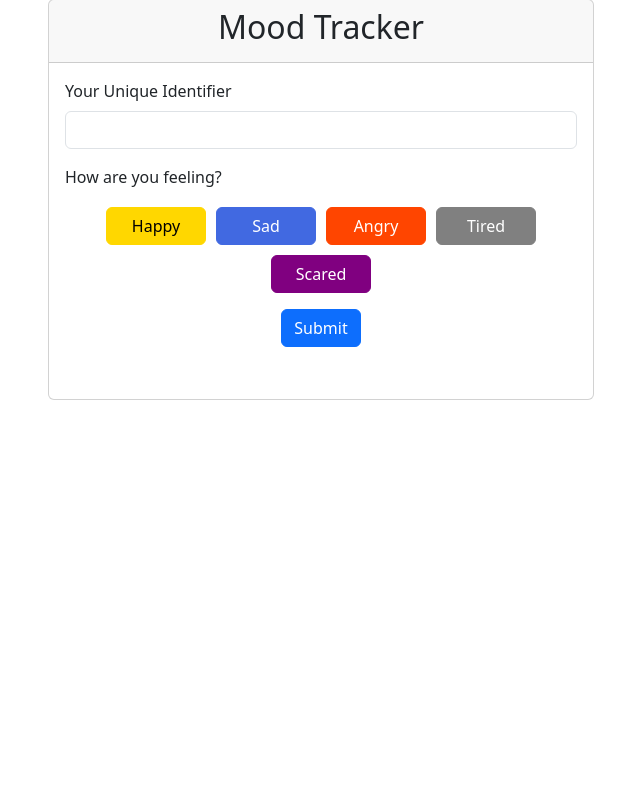
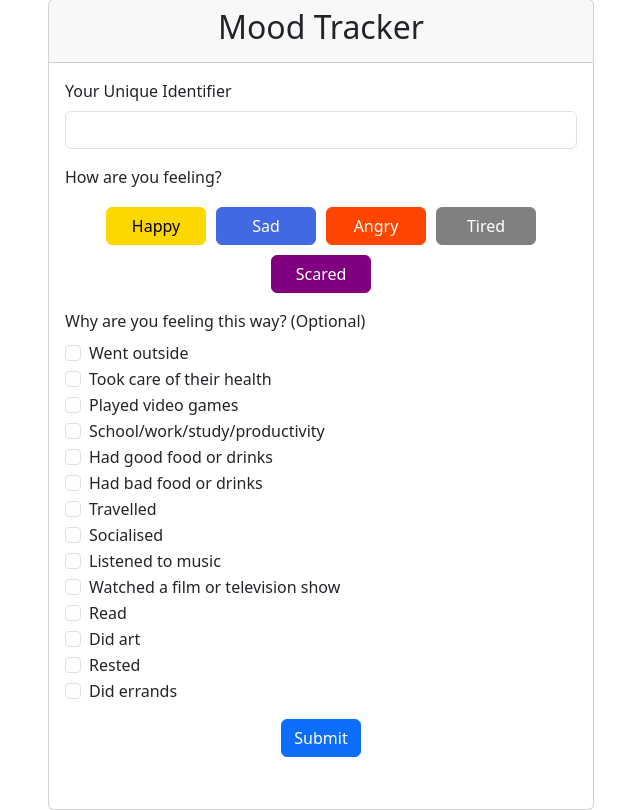
Before and after one commit to cybergemm/vibe_check, a Flask app: page / in a window 1280 px wide. Shown: the part 49-859 px from the top of the page, without its empty margins (319-959 px from the left). Before the commit the page ends 449 px from the top, so only its background shows below. Run offline with Flask 3, Linux system fonts and the light colour scheme.

Commit message:
Updated 'index.html'.
Updated the file named 'index.html' to have a section with some reasons (i.e. 'Went outside.', 'Took care of their health.', 'Played video games.', 'School/work/study/productivity.', 'Had good food or drinks.', 'Had bad food or drinks.', 'Travelled.', 'Socialised.', 'Listened to music.', 'Watched a film or television show.', 'Read.', 'Did art.', 'Rested.', and 'Did errands.') for its users' respective moods. Each of those reasons is implemented as a Bootstrap form-check, with unique IDs.

```diff
--- a/Gemma_Lock/templates/index.html
+++ b/Gemma_Lock/templates/index.html
@@ -34,6 +34,70 @@
                                 <div class="invalid-feedback">Please select your mood</div>
                                 <input type="hidden" id="selectedMood" name="mood" required>
                             </div>
+
+                            <div class="mb-3">
+                                <label class="form-label">Why are you feeling this way? (Optional)</label>
+                                <div class="reasons-container">
+                                    <div class="form-check">
+                                        <input class="form-check-input reason-checkbox" type="checkbox" value="Went outside" id="reason1">
+                                        <label class="form-check-label" for="reason1">Went outside</label>
+                                    </div>
+                                    <div class="form-check">
+                                        <input class="form-check-input reason-checkbox" type="checkbox" value="Took care of their health" id="reason2">
+                                        <label class="form-check-label" for="reason2">Took care of their health</label>
+                                    </div>
+                                    <div class="form-check">
+                                        <input class="form-check-input reason-checkbox" type="checkbox" value="Played video games" id="reason3">
+                                        <label class="form-check-label" for="reason3">Played video games</label>
+                                    </div>
+                                    <div class="form-check">
+                                        <input class="form-check-input reason-checkbox" type="checkbox" value="School/work/study/productivity" id="reason4">
+                                        <label class="form-check-label" for="reason4">School/work/study/productivity</label>
+                                    </div>
+                                    <div class="form-check">
+                                        <input class="form-check-input reason-checkbox" type="checkbox" value="Had good food or drinks" id="reason5">
+                                        <label class="form-check-label" for="reason5">Had good food or drinks</label>
+                                    </div>
+                                    <div class="form-check">
+                                        <input class="form-check-input reason-checkbox" type="checkbox" value="Had bad food or drinks" id="reason6">
+                                        <label class="form-check-label" for="reason6">Had bad food or drinks</label>
+                                    </div>
+                                    <div class="form-check">
+                                        <input class="form-check-input reason-checkbox" type="checkbox" value="Travelled" id="reason7">
+                                        <label class="form-check-label" for="reason7">Travelled</label>
+                                    </div>
+                                    <div class="form-check">
+                                        <input class="form-check-input reason-checkbox" type="checkbox" value="Socialised" id="reason8">
+                                        <label class="form-check-label" for="reason8">Socialised</label>
+                                    </div>
+                                    <div class="form-check">
+                                        <input class="form-check-input reason-checkbox" type="checkbox" value="Listened to music" id="reason9">
+                                        <label class="form-check-label" for="reason9">Listened to music</label>
+                                    </div>
+                                    <div class="form-check">
+                                        <input class="form-check-input reason-checkbox" type="checkbox" value="Watched a film or television show" id="reason10">
+                                        <label class="form-check-label" for="reason10">Watched a film or television show</label>
+                                    </div>
+                                    <div class="form-check">
+                                        <input class="form-check-input reason-checkbox" type="checkbox" value="Read" id="reason11">
+                                        <label class="form-check-label" for="reason11">Read</label>
+                                    </div>
+                                    <div class="form-check">
+                                        <input class="form-check-input reason-checkbox" type="checkbox" value="Did art" id="reason12">
+                                        <label class="form-check-label" for="reason12">Did art</label>
+                                    </div>
+                                    <div class="form-check">
+                                        <input class="form-check-input reason-checkbox" type="checkbox" value="Rested" id="reason13">
+                                        <label class="form-check-label" for="reason13">Rested</label>
+                                    </div>
+                                    <div class="form-check">
+                                        <input class="form-check-input reason-checkbox" type="checkbox" value="Did errands" id="reason14">
+                                        <label class="form-check-label" for="reason14">Did errands</label>
+                                    </div>
+                                </div>
+                                <input type="hidden" id="selectedReasons" name="reasons">
+                            </div>
+
                             <div class="text-center">
                                 <button type="submit" class="btn btn-primary">Submit</button>
                             </div>
```
